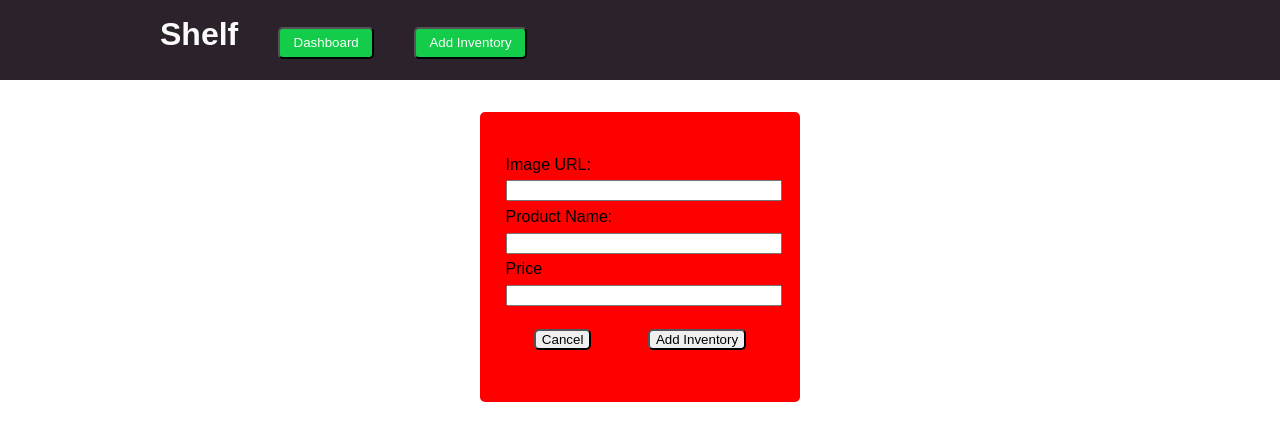
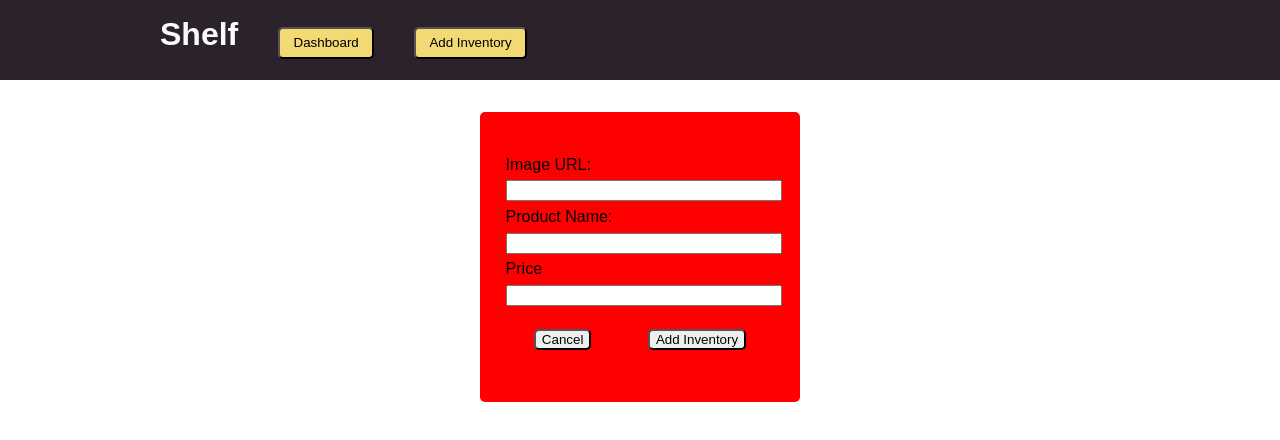
Before and after one commit to scottsf/Shelf, a React (Create React App) app: page /add in a window 1280 px wide. Shown: the top 440 px of the page. Built offline with nearby package versions, Linux system fonts and the light colour scheme; no server answers.

Commit message:
Changed button background color

```diff
--- a/src/components/product/product.scss
+++ b/src/components/product/product.scss
@@ -40,5 +40,5 @@
   background: $light-green;
   border-radius: 5px;
   padding: 0.5em 1em 0.5em 1em;
-  color: #FAFAFA;
+  color: dark;
 }
--- a/src/styles/settings.scss
+++ b/src/styles/settings.scss
@@ -1,3 +1,3 @@
-$light-green: #13CD4A;
+$light-green: #F2D974;
 $light-red: #2B222C;
 $light-pink: #49281F;
```
